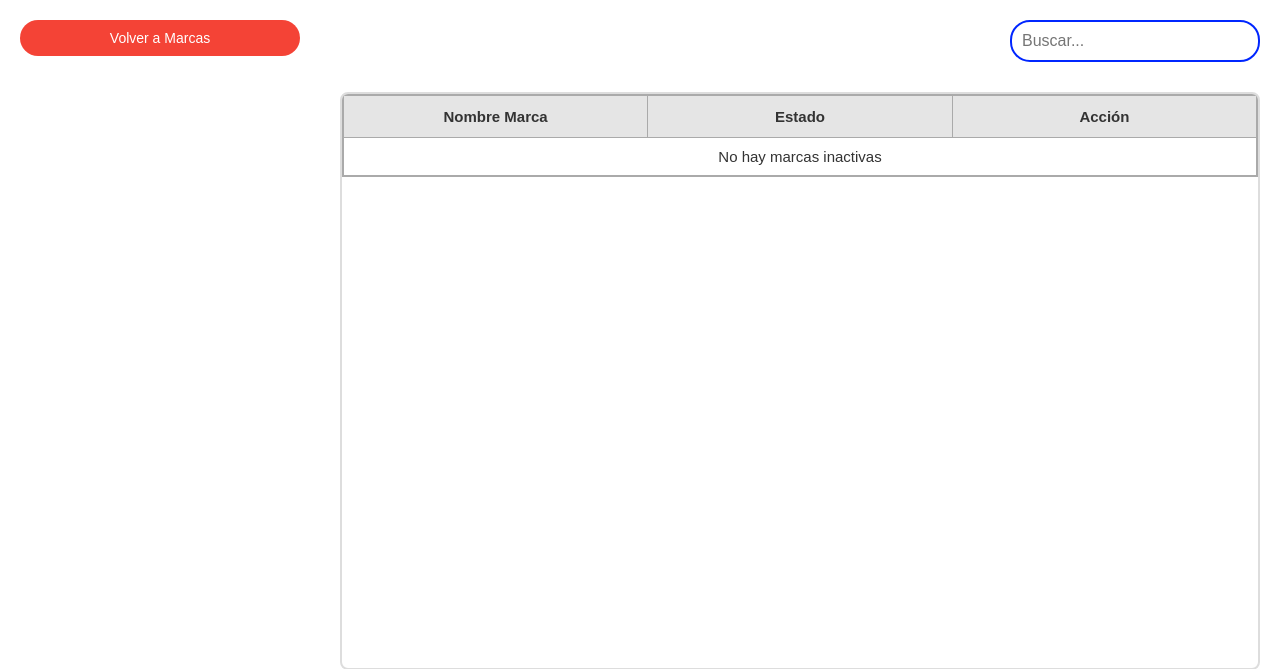
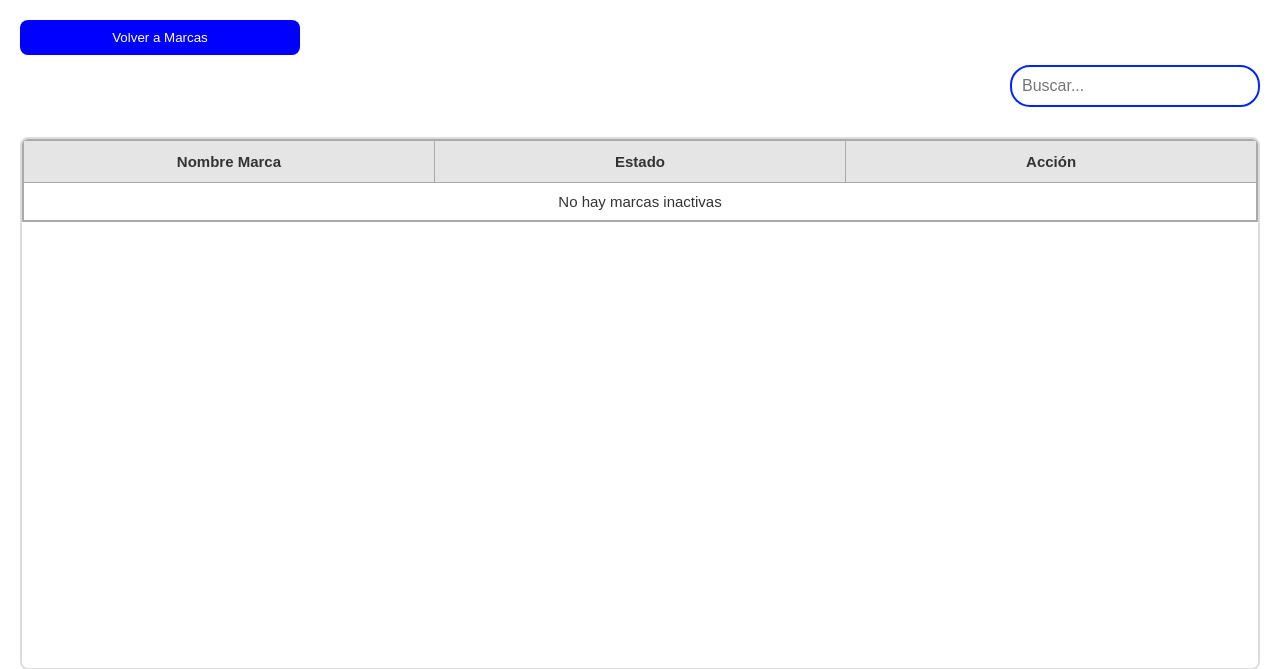
Before and after one commit to camilaaportillo/TallerZelaya, a PHP site: page /marcasInactivas.html in a window 1280 px wide. Shown: the part 95-764 px from the top of the page. Run offline with PHP 8.4, Linux system fonts and the light colour scheme; data that the repository does not hold is empty.

Commit message:
add:marcas
Mas diseño este luis solo eso pasa pidiendo mas diseño a todo

```diff
--- a/css/marcaStyle.css
+++ b/css/marcaStyle.css
@@ -437,6 +437,19 @@ table tbody tr:hover {
   background: #c0392b;
 }
 
+.btn-volver {
+  background: #00f;
+  color: #ffffff;
+  padding: 10px 18px;
+  border: none;
+  border-radius: 8px;
+  cursor: pointer;
+}
+
+.btn-volver:hover {
+  background: #3b4fff;
+}
+
 
    /* Estilo general del select */
 select {
--- a/marcasInactivas.html
+++ b/marcasInactivas.html
@@ -30,15 +30,16 @@
 
     <main>
 
-        <!-- Botón para regresar -->
+
+
+        <!-- Tabla de marcas inactivas -->
+        <section class="tabla">
+            <!-- Botón para regresar -->
         <section class="formulario">
-            <button id="btnVolver" class="btn-cancelar" onclick="window.location.href='marcas.html'">
+            <button id="btnVolver" class="btn-volver" onclick="window.location.href='marcas.html'">
                 Volver a Marcas
             </button>
         </section>
-
-        <!-- Tabla de marcas inactivas -->
-        <section class="tabla">
 
             <div class="buscador">
                 <input type="text" id="inputBuscarInactivas" placeholder="Buscar...">
```
